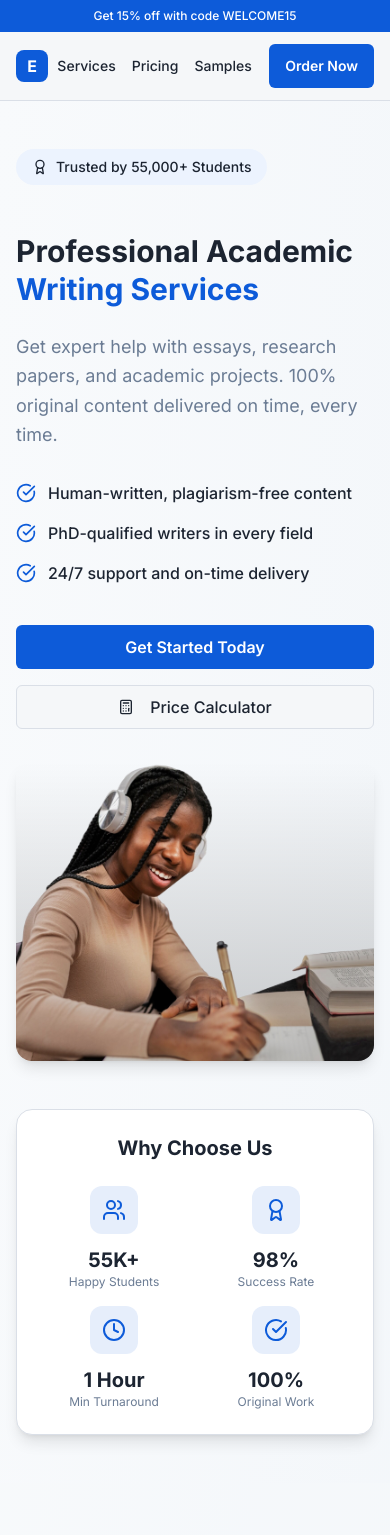
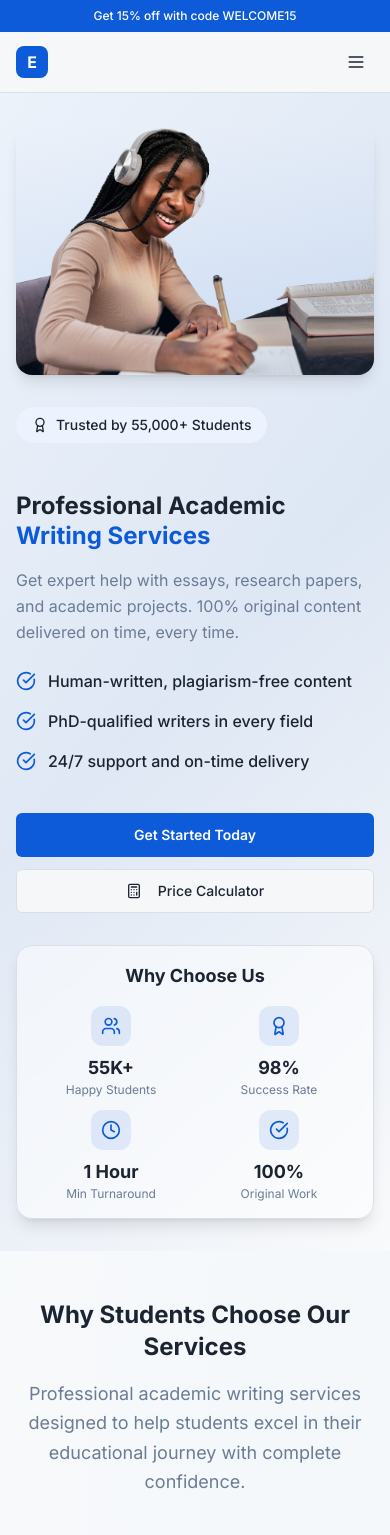
Before and after one commit to Samson-Koremene/quadresearch, a React (Vite) app: page / in a window 390 px wide. Shown: the top 1535 px of the page. Built offline with nearby package versions, Linux system fonts and the light colour scheme.

Commit message:
Refactor: Improve hero section and mobile navigation
- Blend hero section background with image.
- Add functional hamburger menu for mobile.
- Implement smooth scroll to services on nav click.
- Ensure responsiveness across all screen sizes.

```diff
--- a/src/components/Header.tsx
+++ b/src/components/Header.tsx
@@ -1,7 +1,18 @@
 import { Button } from "@/components/ui/button";
-import { Phone } from "lucide-react";
+import { Phone, Menu, X } from "lucide-react";
+import { useState } from "react";
 
 const Header = () => {
+  const [isMenuOpen, setIsMenuOpen] = useState(false);
+
+  const scrollToServices = () => {
+    const servicesSection = document.getElementById('services-section');
+    if (servicesSection) {
+      servicesSection.scrollIntoView({ behavior: 'smooth' });
+    }
+    setIsMenuOpen(false);
+  };
+
   return (
     <>
       {/* Professional Announcement Bar */}
@@ -25,34 +36,74 @@ const Header = () => {
               </div>
             </div>
 
-            {/* Professional Navigation - Always visible */}
-            <nav className="flex items-center space-x-4 md:space-x-6 lg:space-x-8">
-              <a href="#services" className="text-foreground hover:text-primary transition-colors font-medium text-sm md:text-base">
+            {/* Desktop Navigation */}
+            <nav className="hidden lg:flex items-center space-x-6 xl:space-x-8">
+              <button onClick={scrollToServices} className="text-foreground hover:text-primary transition-colors font-medium text-sm xl:text-base">
                 Services
-              </a>
-              <a href="#pricing" className="text-foreground hover:text-primary transition-colors font-medium text-sm md:text-base">
+              </button>
+              <a href="#pricing" className="text-foreground hover:text-primary transition-colors font-medium text-sm xl:text-base">
                 Pricing
               </a>
-              <a href="#samples" className="text-foreground hover:text-primary transition-colors font-medium text-sm md:text-base">
+              <a href="#samples" className="text-foreground hover:text-primary transition-colors font-medium text-sm xl:text-base">
                 Samples
               </a>
-              <div className="hidden md:flex items-center space-x-2 text-foreground">
+              <div className="flex items-center space-x-2 text-foreground">
                 <Phone className="w-4 h-4" />
-                <span className="font-medium text-sm lg:text-base">+234 815 218 5013</span>
+                <span className="font-medium text-sm xl:text-base">+234 815 218 5013</span>
               </div>
             </nav>
 
-            {/* Professional CTA Buttons */}
-            <div className="flex items-center space-x-2 md:space-x-4">
-              <Button variant="ghost" className="hidden sm:flex font-medium text-sm md:text-base">
+            {/* Mobile Menu Button */}
+            <button
+              onClick={() => setIsMenuOpen(!isMenuOpen)}
+              className="lg:hidden p-2 text-foreground hover:text-primary transition-colors"
+            >
+              {isMenuOpen ? <X className="w-5 h-5" /> : <Menu className="w-5 h-5" />}
+            </button>
+
+            {/* Desktop CTA Buttons */}
+            <div className="hidden lg:flex items-center space-x-3 xl:space-x-4">
+              <Button variant="ghost" className="font-medium text-sm xl:text-base">
                 Sign In
               </Button>
-              <Button size="lg" className="font-semibold px-4 md:px-6 text-sm md:text-base">
+              <Button size="lg" className="font-semibold px-4 xl:px-6 text-sm xl:text-base">
                 Order Now
               </Button>
             </div>
           </div>
         </div>
+
+        {/* Mobile Menu Overlay */}
+        {isMenuOpen && (
+          <div className="lg:hidden absolute top-full left-0 right-0 bg-background border-b border-border shadow-lg z-40">
+            <nav className="container mx-auto px-4 py-4 space-y-4">
+              <button
+                onClick={scrollToServices}
+                className="block w-full text-left py-2 text-foreground hover:text-primary transition-colors font-medium"
+              >
+                Services
+              </button>
+              <a href="#pricing" className="block py-2 text-foreground hover:text-primary transition-colors font-medium">
+                Pricing
+              </a>
+              <a href="#samples" className="block py-2 text-foreground hover:text-primary transition-colors font-medium">
+                Samples
+              </a>
+              <div className="flex items-center space-x-2 py-2 text-foreground">
+                <Phone className="w-4 h-4" />
+                <span className="font-medium">+234 815 218 5013</span>
+              </div>
+              <div className="flex flex-col space-y-2 pt-2">
+                <Button variant="ghost" className="w-full font-medium">
+                  Sign In
+                </Button>
+                <Button size="lg" className="w-full font-semibold">
+                  Order Now
+                </Button>
+              </div>
+            </nav>
+          </div>
+        )}
       </header>
     </>
   );
--- a/src/components/HeroSection.tsx
+++ b/src/components/HeroSection.tsx
@@ -5,11 +5,11 @@ import { useNavigate } from "react-router-dom";
 const HeroSection = () => {
   const navigate = useNavigate();
   return (
-    <section className="bg-gradient-subtle py-12 md:py-20 lg:py-28">
-      <div className="container mx-auto px-4 md:px-6">
-        <div className="grid lg:grid-cols-2 gap-8 md:gap-12 lg:gap-16 items-center">
+    <section className="bg-gradient-hero py-8 sm:py-12 md:py-16 lg:py-20 xl:py-24 min-h-screen flex items-center">
+      <div className="container mx-auto px-4 sm:px-6 lg:px-8">
+        <div className="grid lg:grid-cols-2 gap-8 md:gap-12 lg:gap-16 xl:gap-20 items-center">
           {/* Professional Content */}
-          <div className="max-w-2xl">
+          <div className="max-w-2xl order-2 lg:order-1">
             <div className="mb-6">
               <span className="inline-flex items-center px-4 py-2 rounded-full bg-accent text-accent-foreground text-sm font-medium mb-6">
                 <Award className="w-4 h-4 mr-2" />
@@ -17,12 +17,12 @@ const HeroSection = () => {
               </span>
             </div>
 
-            <h1 className="text-3xl md:text-4xl lg:text-5xl xl:text-6xl font-bold text-foreground leading-tight mb-6">
+            <h1 className="text-2xl sm:text-3xl md:text-4xl lg:text-5xl xl:text-6xl font-bold text-foreground leading-tight mb-4 sm:mb-6">
               Professional Academic
               <span className="text-primary block">Writing Services</span>
             </h1>
 
-            <p className="text-lg md:text-xl text-muted-foreground leading-relaxed mb-8 max-w-lg">
+            <p className="text-base sm:text-lg md:text-xl text-muted-foreground leading-relaxed mb-6 sm:mb-8 max-w-lg">
               Get expert help with essays, research papers, and academic projects.
               100% original content delivered on time, every time.
             </p>
@@ -43,72 +43,72 @@ const HeroSection = () => {
               </div>
             </div>
 
-            <div className="flex flex-col sm:flex-row gap-4">
-              <Button size="lg" className="px-6 md:px-8 py-4 md:py-6 text-base md:text-lg font-semibold">
+            <div className="flex flex-col sm:flex-row gap-3 sm:gap-4">
+              <Button size="lg" className="px-6 sm:px-8 py-3 sm:py-4 md:py-6 text-sm sm:text-base md:text-lg font-semibold">
                 Get Started Today
               </Button>
               <Button
                 variant="outline"
                 size="lg"
-                className="px-6 md:px-8 py-4 md:py-6 text-base md:text-lg font-medium"
+                className="px-6 sm:px-8 py-3 sm:py-4 md:py-6 text-sm sm:text-base md:text-lg font-medium"
                 onClick={() => navigate('/calculator')}
               >
-                <Calculator className="w-5 h-5 mr-2" />
+                <Calculator className="w-4 sm:w-5 h-4 sm:h-5 mr-2" />
                 Price Calculator
               </Button>
             </div>
           </div>
 
           {/* Student Image */}
-          <div className="relative">
+          <div className="relative order-1 lg:order-2">
             <div className="relative overflow-hidden rounded-2xl shadow-lg">
               <img
                 src="/lovable-uploads/1d5387c6-926d-4a16-acf4-f237d04e1911.png"
                 alt="Student studying with headphones and books"
-                className="w-full h-[300px] sm:h-[400px] md:h-[450px] lg:h-[500px] object-cover"
+                className="w-full h-[250px] sm:h-[350px] md:h-[400px] lg:h-[450px] xl:h-[500px] object-cover"
                 loading="lazy"
               />
-              <div className="absolute inset-0 bg-gradient-to-t from-black/20 to-transparent"></div>
+              <div className="absolute inset-0 bg-gradient-to-t from-primary/10 to-transparent"></div>
             </div>
           </div>
         </div>
 
         {/* Why Choose Us - Moved to Bottom */}
-        <div className="mt-12 md:mt-16 lg:mt-20">
-          <div className="bg-card rounded-2xl p-6 md:p-8 shadow-lg border border-border">
-            <h3 className="text-xl md:text-2xl font-bold text-foreground mb-6 text-center">Why Choose Us</h3>
+        <div className="mt-8 sm:mt-12 md:mt-16 lg:mt-20">
+          <div className="bg-card/50 backdrop-blur-sm rounded-2xl p-4 sm:p-6 md:p-8 shadow-lg border border-border">
+            <h3 className="text-lg sm:text-xl md:text-2xl font-bold text-foreground mb-4 sm:mb-6 text-center">Why Choose Us</h3>
 
-            <div className="grid grid-cols-2 md:grid-cols-4 gap-4 md:gap-6">
+            <div className="grid grid-cols-2 lg:grid-cols-4 gap-3 sm:gap-4 md:gap-6">
               <div className="text-center">
-                <div className="w-12 h-12 bg-primary/10 rounded-xl flex items-center justify-center mx-auto mb-3">
-                  <Users className="w-6 h-6 text-primary" />
+                <div className="w-10 h-10 sm:w-12 sm:h-12 bg-primary/10 rounded-xl flex items-center justify-center mx-auto mb-2 sm:mb-3">
+                  <Users className="w-5 h-5 sm:w-6 sm:h-6 text-primary" />
                 </div>
-                <div className="text-xl md:text-2xl font-bold text-foreground">55K+</div>
-                <div className="text-xs md:text-sm text-muted-foreground">Happy Students</div>
+                <div className="text-lg sm:text-xl md:text-2xl font-bold text-foreground">55K+</div>
+                <div className="text-xs sm:text-sm text-muted-foreground">Happy Students</div>
               </div>
 
               <div className="text-center">
-                <div className="w-12 h-12 bg-primary/10 rounded-xl flex items-center justify-center mx-auto mb-3">
-                  <Award className="w-6 h-6 text-primary" />
+                <div className="w-10 h-10 sm:w-12 sm:h-12 bg-primary/10 rounded-xl flex items-center justify-center mx-auto mb-2 sm:mb-3">
+                  <Award className="w-5 h-5 sm:w-6 sm:h-6 text-primary" />
                 </div>
-                <div className="text-xl md:text-2xl font-bold text-foreground">98%</div>
-                <div className="text-xs md:text-sm text-muted-foreground">Success Rate</div>
+                <div className="text-lg sm:text-xl md:text-2xl font-bold text-foreground">98%</div>
+                <div className="text-xs sm:text-sm text-muted-foreground">Success Rate</div>
               </div>
 
               <div className="text-center">
-                <div className="w-12 h-12 bg-primary/10 rounded-xl flex items-center justify-center mx-auto mb-3">
-                  <Clock className="w-6 h-6 text-primary" />
+                <div className="w-10 h-10 sm:w-12 sm:h-12 bg-primary/10 rounded-xl flex items-center justify-center mx-auto mb-2 sm:mb-3">
+                  <Clock className="w-5 h-5 sm:w-6 sm:h-6 text-primary" />
                 </div>
-                <div className="text-xl md:text-2xl font-bold text-foreground">1 Hour</div>
-                <div className="text-xs md:text-sm text-muted-foreground">Min Turnaround</div>
+                <div className="text-lg sm:text-xl md:text-2xl font-bold text-foreground">1 Hour</div>
+                <div className="text-xs sm:text-sm text-muted-foreground">Min Turnaround</div>
               </div>
 
               <div className="text-center">
-                <div className="w-12 h-12 bg-primary/10 rounded-xl flex items-center justify-center mx-auto mb-3">
-                  <CheckCircle className="w-6 h-6 text-primary" />
+                <div className="w-10 h-10 sm:w-12 sm:h-12 bg-primary/10 rounded-xl flex items-center justify-center mx-auto mb-2 sm:mb-3">
+                  <CheckCircle className="w-5 h-5 sm:w-6 sm:h-6 text-primary" />
                 </div>
-                <div className="text-xl md:text-2xl font-bold text-foreground">100%</div>
-                <div className="text-xs md:text-sm text-muted-foreground">Original Work</div>
+                <div className="text-lg sm:text-xl md:text-2xl font-bold text-foreground">100%</div>
+                <div className="text-xs sm:text-sm text-muted-foreground">Original Work</div>
               </div>
             </div>
           </div>
--- a/src/index.css
+++ b/src/index.css
@@ -39,6 +39,7 @@
     /* Professional design tokens */
     --gradient-primary: linear-gradient(135deg, hsl(217 89% 45%), hsl(217 89% 38%));
     --gradient-subtle: linear-gradient(180deg, hsl(0 0% 100%), hsl(215 20% 98%));
+    --gradient-hero: linear-gradient(135deg, hsl(217 89% 45% / 0.05), hsl(217 89% 38% / 0.1), hsl(215 20% 98%));
 
     --shadow-xs: 0 1px 2px hsl(216 28% 15% / 0.05);
     --shadow-sm: 0 1px 3px hsl(216 28% 15% / 0.1), 0 1px 2px hsl(216 28% 15% / 0.06);
--- a/src/pages/Index.tsx
+++ b/src/pages/Index.tsx
@@ -22,7 +22,7 @@ const Index = () => {
       <TrustIndicators />
 
       {/* Professional Footer */}
-      <footer className="bg-card border-t border-border py-12 md:py-16">
+      <footer id="services-section" className="bg-card border-t border-border py-12 md:py-16">
         <div className="container mx-auto px-4 md:px-6">
           <div className="grid grid-cols-1 md:grid-cols-2 lg:grid-cols-4 gap-8 mb-8">
             {/* Company Info */}
```
